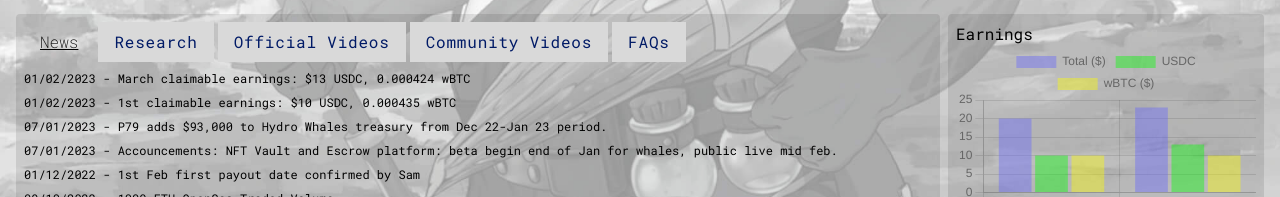
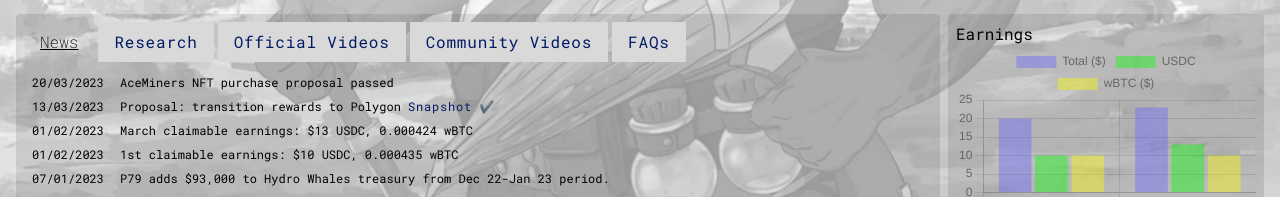
Before and after one commit to CryptoSafetySquad/website, a Next.js app: page /projects/hydro-whales in a window 1280 px wide. Shown: the part 603-800 px from the top of the page. Built offline with nearby package versions, Linux system fonts and the light colour scheme.

Commit message:
Refactor newslisting for HWMC and P79 into shared component.

```diff
--- /dev/null
+++ b/Components/NewsListing.tsx
@@ -0,0 +1,22 @@
+import type { NewsEntry } from "../types/NewsEntry"
+
+const NewsListing = ({ newsEntries }: { newsEntries: NewsEntry[] }) => {
+  return (
+    <table>
+      <tbody>
+      <>
+        {
+          newsEntries.map((entry: NewsEntry, index: number) => {
+            return <tr key={`news-item-${index}`}>
+              <td className='text-xs px-2 py-1 align-top'>{entry.date}</td>
+              <td className='text-xs px-2 py-1'>{entry.content}</td>
+            </tr>
+          })
+        }
+      </>
+      </tbody>
+    </table>
+  )
+}
+
+export default NewsListing
--- a/data/projects/hydrowhales/news.tsx
+++ b/data/projects/hydrowhales/news.tsx
@@ -1,8 +1,11 @@
 import type { NewsEntry } from "../../../types/NewsEntry"
 
 const news: NewsEntry[] = [
-  { date: '01/02/2023', content: 'March claimable earnings: $13 USDC, 0.000424 wBTC' },
-  { date: '01/02/2023', content: '1st claimable earnings: $10 USDC, 0.000435 wBTC' },
+  { date: '20/03/2023', content: 'AceMiners NFT purchase proposal passed' },
+  { date: '13/03/2023', content: (<>Proposal: transition rewards to Polygon <a href='https://snapshot.org/#/hydrowhales.eth/proposal/0x125242229981e4b694aff075a13434c8e37b59d726a89bd434affbebf274be4c' target='
+  '>Snapshot</a> ✔️</>) },
+  { date: '01/02/2023', content: (<>March claimable earnings: <span className='reward usdc'>$13 USDC</span>, <span className='reward wbtc'>0.000424 wBTC</span></>) },
+  { date: '01/02/2023', content: (<>1st claimable earnings: <span className='reward usdc'>$10 USDC</span>, <span className='reward wbtc'>0.000435 wBTC</span></>) },
   { date: '07/01/2023', content: 'P79 adds $93,000 to Hydro Whales treasury from Dec 22-Jan 23 period.' },
   { date: '07/01/2023', content: 'Accouncements: NFT Vault and Escrow platform:  beta begin end of Jan for whales, public live mid feb.' },
   { date: '01/12/2022', content: '1st Feb first payout date confirmed by Sam' },
--- a/pages/projects/hydro-whales.tsx
+++ b/pages/projects/hydro-whales.tsx
@@ -21,6 +21,7 @@ import AuthorComponent from '../../Components/Author'
 import Disclaimer from '../../Components/Research/Disclaimer'
 import Answers from '../../Components/Answers'
 import Header from '../../Components/Project/Header'
+import NewsListing from '../../Components/NewsListing';
 
 import HydroWhalesResearch from '../../data/projects/hydrowhales/research'
 import { HydroWhalesMiningClub } from '../../data/projects/hydrowhales/hydrowhales'
@@ -105,18 +106,6 @@ const Research = () => {
   )
 }
 
-const NewsContent = () => {
-  return (
-    <>
-      {
-        HydroWhalesMiningClub.news.map((entry: NewsEntry, index: number) => {
-          return <p className='mb-2 text-xs' key={`news-item-${index}`}>{entry.date} - {entry.content}</p>
-        })
-      }
-    </>
-  )
-}
-
 const HWChart = ({ labels, data, title}: { labels: any[], data: any, title: string; }) => {
   const chartHeight = '175px'
   return (
@@ -182,7 +171,7 @@ const HydroWhales: NextPage = () => {
   const tabs = [
     {
       title: 'News',
-      content: <NewsContent />
+      content: <NewsListing newsEntries={HydroWhalesMiningClub.news} />
     },
     {
       title: 'Research',
--- a/pages/projects/project79.tsx
+++ b/pages/projects/project79.tsx
@@ -17,8 +17,9 @@ import Header from '../../Components/Project/Header'
 import Percentage from '../../Components/Percentage';
 import ModeSwitchingIcon from '../../Components/ModeSwitchingIcon';
 import Sidebar from '../../Components/Project/Sidebar';
+import NewsListing from '../../Components/NewsListing';
+
 import { Project79 as Project } from '../../data/projects';
-
 import tvl from '../../data/projects/project79/tvl'
 import earnings from '../../data/projects/project79/earnings'
 import news from '../../data/projects/project79/news'
@@ -35,18 +36,6 @@ ChartJS.register(
 
 function average(nums: number[]): number {
   return nums.reduce((a, b) => (a + b)) / nums.length;
-}
-
-const NewsContent = () => {
-  return (
-    <>
-      {
-        news.map((entry, index) => {
-          return <p className='mb-2 text-xs' key={`news-item-${index}`}>{entry.date} - {entry.content}</p>
-        })
-      }
-    </>
-  )
 }
 
 const P79Chart = ({ labels, data, title}: { labels: any[], data: any, title: string; }) => {
@@ -122,7 +111,7 @@ const Project79: NextPage = () => {
       <div className='grid gap-2 md:grid-cols-[3fr_1fr]'>
         <div className='card'>
           <h2 className='dark:text-gold flex mb-2'>{newsIcon} News</h2>
-          <NewsContent />
+          <NewsListing newsEntries={news} />
         </div>
         <Sidebar project={Project}>
           <StatsContent />
--- a/styles/globals.css
+++ b/styles/globals.css
@@ -218,4 +218,7 @@ h1 {
   .card.with-bg {
     background-color: var(--bg);
   }
+
+  .reward.usdc { @apply text-green-600; }
+  .reward.wbtc { @apply text-yellow-300; }
 }
```
